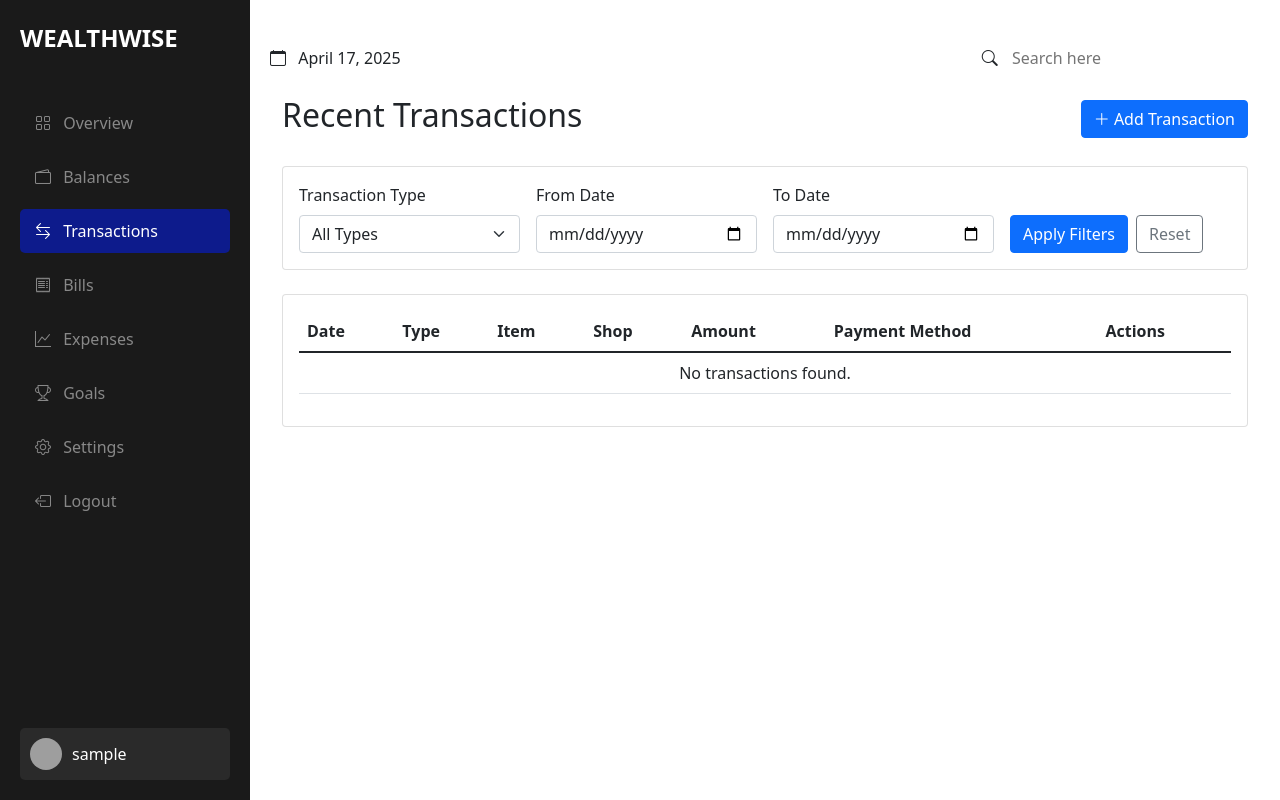
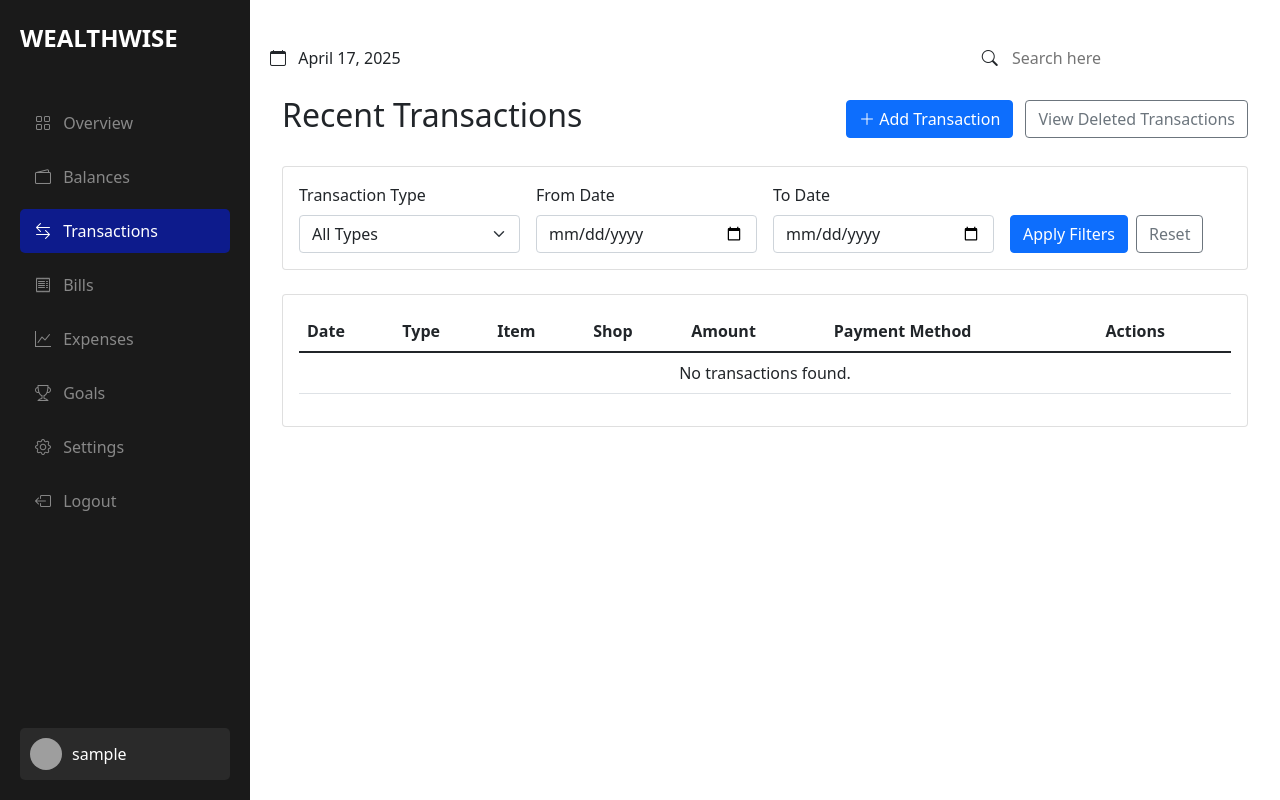
Before and after one commit to jfuterman/Personal-Finance-Track-SWE-Group-6, a Django app: page /transactions/ in a window 1280 px wide. Run offline with Django 5.2, Linux system fonts and the light colour scheme; the visitor is signed in with stand-in values (Sample User, id 1); some libraries are stand-ins or nearby versions; grey boxes are pictures that could not be loaded.

Commit message:
Feature: Add 30-day deleted transaction history with restore modal

```diff
--- a/accounts/models.py
+++ b/accounts/models.py
@@ -6,6 +6,7 @@
 from django.db.models import Sum
 from django.conf import settings
 from django.contrib.auth.models import AbstractUser
+from datetime import timedelta
 
 class BankAccount(models.Model):
     user = models.ForeignKey(settings.AUTH_USER_MODEL, on_delete=models.CASCADE)
@@ -99,6 +100,16 @@
     payment_method = models.CharField(max_length=20, choices=PAYMENT_METHODS)
     category = models.CharField(max_length=20, choices=CATEGORIES, default='Others')
 
+    category = models.CharField(max_length=20, choices=CATEGORIES, default='Others')
+    is_deleted = models.BooleanField(default=False)
+    deleted_at = models.DateTimeField(null=True, blank=True)
+
+    def is_expired(self):
+        if not self.deleted_at:
+            return False
+        return timezone.now() > self.deleted_at + timedelta(days=30)
+
+
     class Meta:
         ordering = ['-date']
 
--- a/accounts/views.py
+++ b/accounts/views.py
@@ -17,6 +17,7 @@
 import json
 from django.db.models import Sum
 from django.contrib import messages
+from datetime import timedelta
 
 class CustomLoginView(LoginView):
     template_name = 'registration/login.html'
@@ -175,26 +176,36 @@
 @login_required
 def transactions(request):
     current_date = timezone.now().strftime('%B %d, %Y')
-    transactions = Transaction.objects.filter(user=request.user)
+    thirty_days_ago = timezone.now() - timedelta(days=30)
 
-    # Apply filters
+    active_transactions = Transaction.objects.filter(
+        user=request.user,
+        is_deleted=False
+    )
+
+    deleted_transactions = Transaction.objects.filter(
+        user=request.user,
+        is_deleted=True,
+        deleted_at__gte=thirty_days_ago
+    )
+
+    # Filters
     transaction_type = request.GET.get('transaction_type')
     from_date = request.GET.get('from_date')
     to_date = request.GET.get('to_date')
 
     if transaction_type:
-        transactions = transactions.filter(transaction_type=transaction_type)
-
+        active_transactions = active_transactions.filter(transaction_type=transaction_type)
     if from_date:
-        transactions = transactions.filter(date__gte=from_date)
-
+        active_transactions = active_transactions.filter(date__gte=from_date)
     if to_date:
-        transactions = transactions.filter(date__lte=to_date)
+        active_transactions = active_transactions.filter(date__lte=to_date)
 
     return render(request, 'transactions.html', {
         'active_tab': 'transactions',
         'current_date': current_date,
-        'transactions': transactions
+        'transactions': active_transactions,
+        'deleted_transactions': deleted_transactions,
     })
 
 @login_required
@@ -214,10 +225,34 @@
     return redirect('transactions')
 
 @login_required
+def deleted_transactions(request):
+    thirty_days_ago = timezone.now() - timedelta(days=30)
+    transactions = Transaction.objects.filter(
+        user=request.user,
+        is_deleted=True,
+        deleted_at__gte=thirty_days_ago
+    ).order_by('-deleted_at')
+
+    return render(request, 'deleted_transactions.html', {
+        'active_tab': 'deleted_transactions',
+        'transactions': transactions
+    })
+@login_required
+def restore_transaction(request, transaction_id):
+    if request.method == 'POST':
+        transaction = get_object_or_404(Transaction, id=transaction_id, user=request.user)
+        transaction.is_deleted = False
+        transaction.deleted_at = None
+        transaction.save()
+    return redirect('transactions')
+
+@login_required
 def delete_transaction(request, transaction_id):
     if request.method == 'POST':
         transaction = get_object_or_404(Transaction, id=transaction_id, user=request.user)
-        transaction.delete()
+        transaction.is_deleted = True
+        transaction.deleted_at = timezone.now()
+        transaction.save()
     return redirect('transactions')
 
 @login_required
--- a/templates/transactions.html
+++ b/templates/transactions.html
@@ -4,9 +4,14 @@
 <div class="container-fluid">
     <div class="d-flex justify-content-between align-items-center mb-4">
         <h2>Recent Transactions</h2>
-        <button class="btn btn-primary" data-bs-toggle="modal" data-bs-target="#addTransactionModal">
-            <i class="bi bi-plus-lg"></i> Add Transaction
-        </button>
+        <div>
+            <button class="btn btn-primary me-2" data-bs-toggle="modal" data-bs-target="#addTransactionModal">
+                <i class="bi bi-plus-lg"></i> Add Transaction
+            </button>
+            <button class="btn btn-outline-secondary" data-bs-toggle="modal" data-bs-target="#deletedTransactionsModal">
+                View Deleted Transactions
+            </button>
+        </div>
     </div>
 
     <!-- Filters -->
@@ -153,4 +158,54 @@
         </div>
     </div>
 </div>
+<!-- Deleted Transactions Modal -->
+<div class="modal fade" id="deletedTransactionsModal" tabindex="-1">
+    <div class="modal-dialog modal-xl">
+      <div class="modal-content">
+        <div class="modal-header">
+          <h5 class="modal-title">Deleted Transactions (Last 30 Days)</h5>
+          <button type="button" class="btn-close" data-bs-dismiss="modal"></button>
+        </div>
+        <div class="modal-body">
+          {% if deleted_transactions %}
+          <div class="table-responsive">
+            <table class="table table-bordered">
+              <thead>
+                <tr>
+                  <th>Date</th>
+                  <th>Item</th>
+                  <th>Shop</th>
+                  <th>Amount</th>
+                  <th>Deleted At</th>
+                  <th>Actions</th>
+                </tr>
+              </thead>
+              <tbody>
+                {% for transaction in deleted_transactions %}
+                <tr>
+                  <td>{{ transaction.date }}</td>
+                  <td>{{ transaction.item_name }}</td>
+                  <td>{{ transaction.shop_name }}</td>
+                  <td>${{ transaction.amount }}</td>
+                  <td>{{ transaction.deleted_at|date:"m-d-Y" }}</td>
+                  <td>
+                    <form method="post" action="{% url 'restore_transaction' transaction.id %}">
+                      {% csrf_token %}
+                      <button type="submit" class="btn btn-sm btn-outline-success">
+                        <i class="bi bi-arrow-counterclockwise"></i> Restore
+                      </button>
+                    </form>
+                  </td>
+                </tr>
+                {% endfor %}
+              </tbody>
+            </table>
+          </div>
+          {% else %}
+          <p class="text-muted">No deleted transactions in the last 30 days.</p>
+          {% endif %}
+        </div>
+      </div>
+    </div>
+  </div>
 {% endblock %}
--- a/wealthwise/urls.py
+++ b/wealthwise/urls.py
@@ -8,6 +8,8 @@
 )
 from django.contrib.auth.views import LogoutView
 from django.urls import reverse_lazy
+from accounts.views import deleted_transactions
+from accounts.views import restore_transaction
 
 urlpatterns = [
     path('admin/', admin.site.urls),
@@ -36,4 +38,6 @@
     path('edit-goal/<int:goal_id>/', edit_goal, name='edit_goal'),
     path('delete-goal/<int:goal_id>/', delete_goal, name='delete_goal'),
     path('adjust-goal/<str:category>/', adjust_goal, name='adjust_goal'),
+    path('transactions/deleted/', deleted_transactions, name='deleted_transactions'),
+    path('transactions/restore/<int:transaction_id>/', restore_transaction, name='restore_transaction'),
 ]
```
Also changed, not shown: templates/deleted_transactions.html (added, +31 -0 lines).
